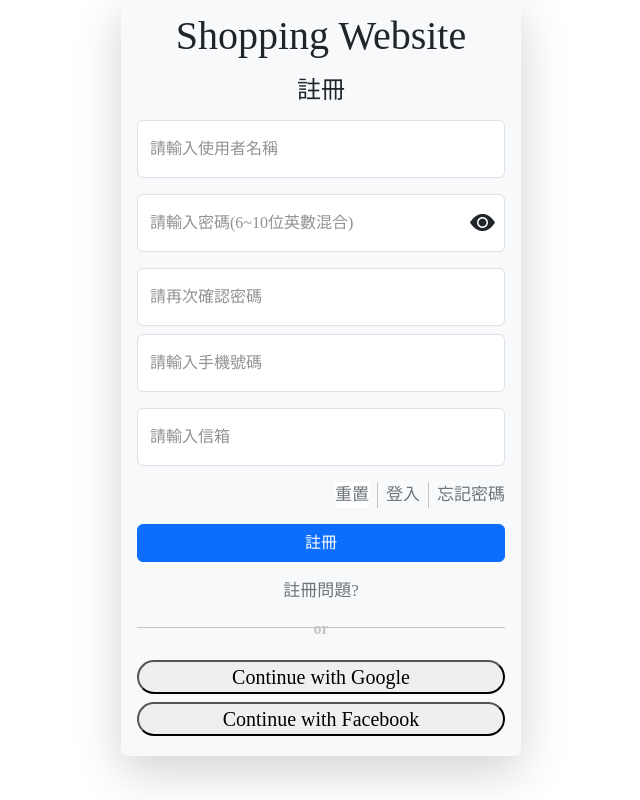
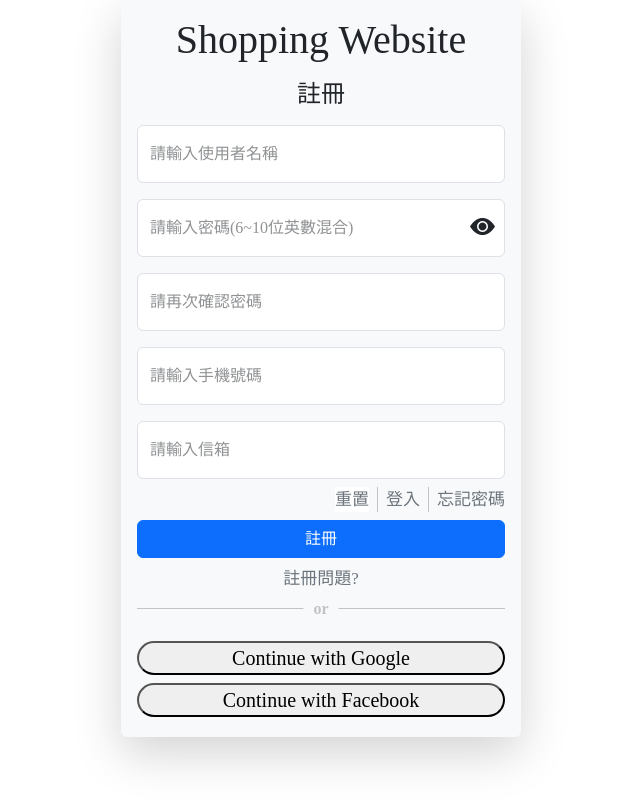
Before and after one commit to Mmm44556/ShopingWeb_project, a PHP site: page /register.php in a window 1280 px wide. Shown: the whole page, without its empty margins (319-959 px from the left). Run offline with PHP 8.4, Linux system fonts and the light colour scheme.

Commit message:
UI小修整

```diff
--- a/public/account.css
+++ b/public/account.css
@@ -8,13 +8,14 @@
 
 body {
   display: flex;
+  justify-content: center;
   align-items: center;
-  justify-content: center;
-  height: 100vh;
 }
+
 
 .login-signup-pane {
   min-width: 400px;
+
 }
 
 .account-input input {
@@ -43,6 +44,7 @@
   font-weight: 700;
 }
 
+
 .social-signin-button button {
   border-radius: 50px;
 }
@@ -68,10 +70,6 @@
   top: 10px;
 }
 
-.bi-eye-fill:hover {
-  cursor: pointer;
-}
-
 a {
   text-decoration: none;
   font-size: 17px;
--- a/register.php
+++ b/register.php
@@ -6,16 +6,16 @@
   <meta http-equiv="X-UA-Compatible" content="IE=edge">
   <meta name="viewport" content="width=device-width, initial-scale=1.0">
   <title>註冊介面</title>
-  <link href="https://cdn.jsdelivr.net/npm/bootstrap@5.3.0-alpha1/dist/css/bootstrap.min.css" rel="stylesheet" integrity="sha384-GLhlTQ8iRABdZLl6O3oVMWSktQOp6b7In1Zl3/Jr59b6EGGoI1aFkw7cmDA6j6gD" crossorigin="anonymous">
+  <link href="https://cdn.jsdelivr.net/npm/bootstrap@5.3.0-alpha1/dist/css/bootstrap.min.css" rel="stylesheet"
+    integrity="sha384-GLhlTQ8iRABdZLl6O3oVMWSktQOp6b7In1Zl3/Jr59b6EGGoI1aFkw7cmDA6j6gD" crossorigin="anonymous">
   <link rel="stylesheet" href="./public/account.css?v=<?= time() ?>">
   <link rel="stylesheet" href="https://cdnjs.cloudflare.com/ajax/libs/animate.css/4.1.1/animate.min.css" />
 
 
 </head>
 
-<body class="animate__animated animate__fadeIn">
-  <div class="login-signup-pane shadow-lg p-3 mb-5 bg-body-tertiary rounded w-25 ">
-
+<body>
+  <div class="login-signup-pane shadow-lg p-3 mb-5 bg-body-tertiary rounded w-25 animate__animated animate__fadeIn ">
     <div class="sign-intro text-center mb-3">
       <h1>Shopping Website</h1>
     </div>
@@ -26,39 +26,43 @@
     <!-- 註冊表單 -->
     <form action="./registerFunction.php" method="post" class="">
       <div class="register-input form-floating mb-3 ">
-        <input type="text" class="form-control " id="floatingInput" placeholder="a" name="register-name" maxlength="10" required>
+        <input type="text" class="form-control " id="floatingInput" placeholder="a" name="register-name" maxlength="10"
+          required>
         <label for="floatingInput" class="text-body-tertiary ">
           請輸入使用者名稱</label>
       </div>
 
-      <div class="register-password-input form-floating mb-3 position-relative">
-        <input type="password" class="password form-control" id="floatingPassword" placeholder="Password" name="register-password" maxlength="10">
+      <div class="register-password-input form-floating  position-relative mb-3">
+        <input type="password" class="password form-control" id="floatingPassword" placeholder="Password"
+          name="register-password" maxlength="10">
         <!-- <input type="password" class="password form-control" id="floatingPassword" placeholder="Password" name="register-password" maxlength="10" required pattern=""> -->
         <label for="floatingPassword" class="text-body-tertiary">
           請輸入密碼(6~10位英數混合)</label>
-        <i class="bi-fill bi-eye-fill"></i>
+        <i class="bi-fill bi-eye-fill" style="cursor:pointer;"></i>
       </div>
 
-      <div class="register-verify-password form-floating mb-1 position-relative">
-        <input type="password" class="password form-control mb-2" id="floatingPassword" placeholder="Password" name="register-verify-password" maxlength="10" required>
+      <div class="register-verify-password form-floating  position-relative mb-3">
+        <input type="password" class="password form-control mb-" id="floatingPassword" placeholder="Password"
+          name="register-verify-password" maxlength="10" required>
         <label for="floatingPassword" class="text-body-tertiary">
           請再次確認密碼</label>
       </div>
 
-      <div class="register-input form-floating mb-3 ">
-        <input type="tel" class="form-control " id="floatingInput" placeholder="number" name="register-phone-number" maxlength="10" required pattern="[0-9]+">
+      <div class="register-input form-floating mb-3">
+        <input type="tel" class="form-control " id="floatingInput" placeholder="number" name="register-phone-number"
+          maxlength="10" required pattern="[0-9]+">
         <label for="floatingInput" class="text-body-tertiary ">
           請輸入手機號碼</label>
       </div>
 
-      <div class="register-input form-floating mb-3 ">
+      <div class="register-input form-floating  mb-2">
         <!-- type正式完成要記得改回mail -->
         <input type="text" class="form-control " id="floatingInput" placeholder="number" name="register-mail">
         <label for="floatingInput" class="text-body-tertiary">
           請輸入信箱</label>
       </div>
 
-      <div class="d-grid gap-2 d-md-flex justify-content-md-end mb-3">
+      <div class="d-grid gap-2 d-md-flex justify-content-md-end mb-2">
         <button type="reset" style="border:none; background: white;">
           <a class="sign-up-link link-secondary" id="">
             重置</a></button>
@@ -69,12 +73,12 @@
         <a class="forget-passward-link link-secondary" href="#" id="">
           忘記密碼</a>
       </div>
-      <div class="d-grid col-6 mx-auto w-100 mb-3">
-        <button class="log-in-btn btn btn-primary" type="submit" value="submit">
+      <div class="d-grid col-6 mx-auto w-100">
+        <button class="log-in-btn btn btn-primary mb-2" type="submit" value="submit">
           註冊</button>
       </div>
-      <div class="d-grid gap-2 col-9 mx-auto mb-2">
-        <a class="forget-passward-link link-secondary mx-auto" href="#" id="">
+      <div class="d-grid gap-2 col-9 mx-auto">
+        <a class="forget-passward-link link-secondary mx-auto " href="#" id="">
           註冊問題?</a>
       </div>
 
@@ -82,7 +86,7 @@
         <hr class="hr ">
       </div>
 
-      <!-- 第三方登入 -->
+      <!-- // 第三方登入 -->
       <div class="social-signin-button d-grid gap-2 mb-1">
         <div class="google">
           <button class="w-100 " type="button"></button>
@@ -97,8 +101,11 @@
     </form>
   </div>
 
-  <script src="https://cdn.jsdelivr.net/npm/bootstrap@5.3.0-alpha1/dist/js/bootstrap.bundle.min.js" integrity="sha384-w76AqPfDkMBDXo30jS1Sgez6pr3x5MlQ1ZAGC+nuZB+EYdgRZgiwxhTBTkF7CXvN" crossorigin="anonymous"></script>
-  <script src="https://code.jquery.com/jquery-3.6.3.js" integrity="sha256-nQLuAZGRRcILA+6dMBOvcRh5Pe310sBpanc6+QBmyVM=" crossorigin="anonymous"></script>
+  <script src="https://cdn.jsdelivr.net/npm/bootstrap@5.3.0-alpha1/dist/js/bootstrap.bundle.min.js"
+    integrity="sha384-w76AqPfDkMBDXo30jS1Sgez6pr3x5MlQ1ZAGC+nuZB+EYdgRZgiwxhTBTkF7CXvN" crossorigin="anonymous">
+  </script>
+  <script src="https://code.jquery.com/jquery-3.6.3.js" integrity="sha256-nQLuAZGRRcILA+6dMBOvcRh5Pe310sBpanc6+QBmyVM="
+    crossorigin="anonymous"></script>
   <script src="./jquery/component.js"></script>
 </body>
 
```
Also changed, not shown: account.php (+23 -12 lines).
